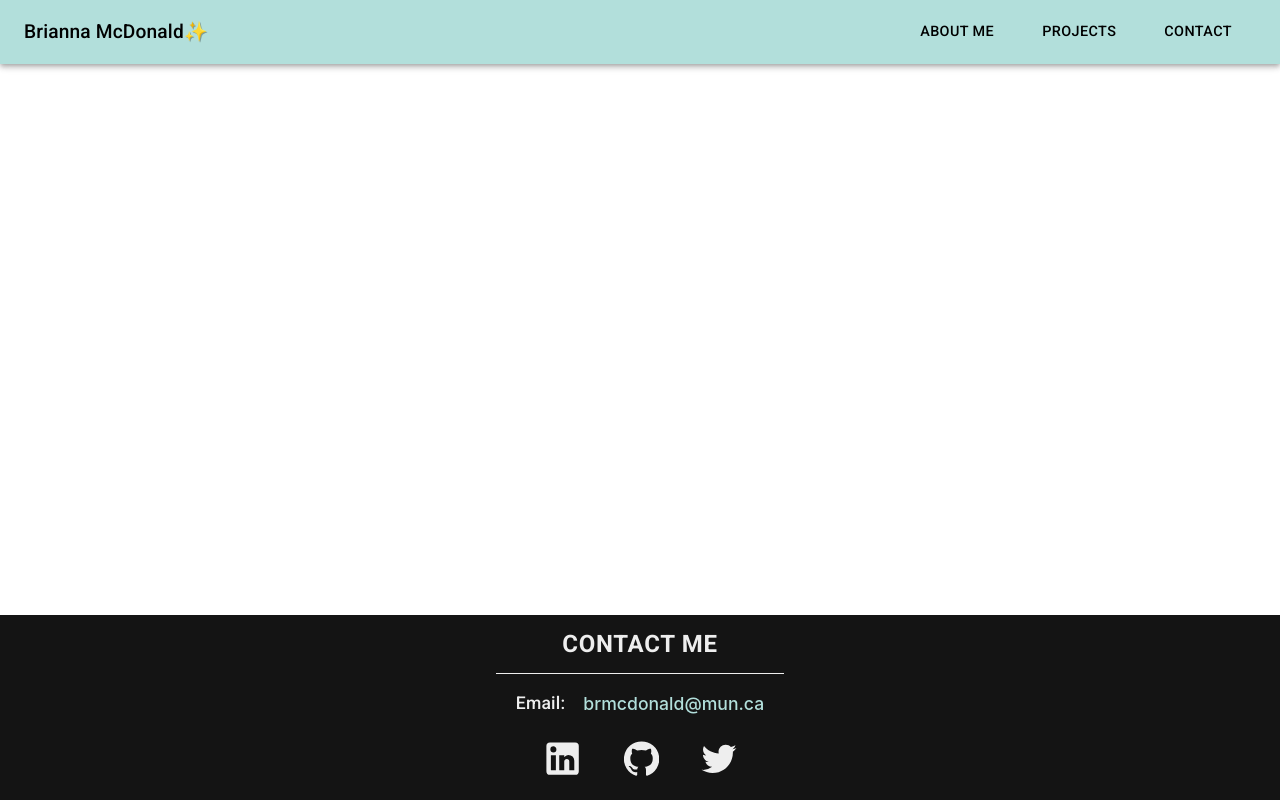
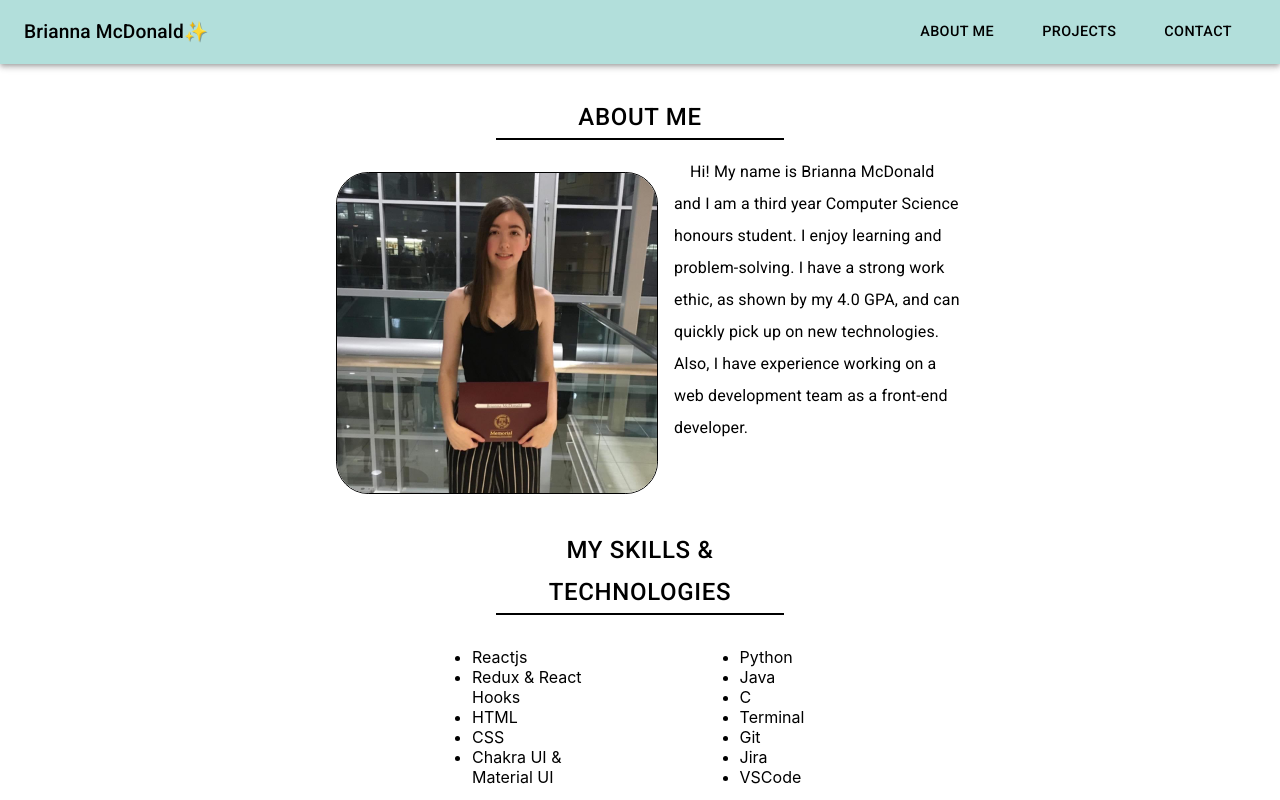
Before and after one commit to briannamcdonald/portfolio-website, a React (Create React App) app: page / in a window 1280 px wide. Shown: the top 800 px of the page. Built offline with nearby package versions, Linux system fonts and the light colour scheme; the HTML template or start-up script is replaced by a standard one.

Commit message:
created AboutPage component
also added minor style changes to ContactPage

```diff
--- a/src/App.js
+++ b/src/App.js
@@ -4,12 +4,14 @@ import "./App.css";
 
 import NavBar from "./components/NavBar";
 import ContactPage from "./containers/ContactPage";
+import AboutPage from "./containers/AboutPage";
 import theme from "./themes/theme";
 
 function App() {
   return (
     <ThemeProvider theme={theme}>
       <NavBar />
+      <AboutPage />
       <ContactPage />
     </ThemeProvider>
   );
--- a/src/components/NavBar.js
+++ b/src/components/NavBar.js
@@ -55,9 +55,13 @@ const NavBar = () => {
 
   const appBarButtons = (
     <div style={{ display: "flex", marginLeft: "auto", alignItems: "center" }}>
-      <Button className={classes.button}>About Me</Button>
+      <Button className={classes.button} href="#About">
+        About Me
+      </Button>
       <Button className={classes.button}>Projects</Button>
-      <Button className={classes.button}>Contact</Button>
+      <Button className={classes.button} href="#Contact">
+        Contact
+      </Button>
     </div>
   );
 
--- a/src/containers/AboutPage.js
+++ b/src/containers/AboutPage.js
@@ -0,0 +1,113 @@
+import React from "react";
+import { Box, Typography, Divider, makeStyles } from "@material-ui/core";
+import theme from "../themes/theme";
+import picture from "./../images/picture.jpg";
+
+const AboutPage = () => {
+  const useStyles = makeStyles({
+    columnDiv: {
+      width: "50%",
+      display: "flex",
+      flexDirection: "column",
+      alignItems: "center",
+      justifyContent: "center",
+      margin: "0 auto",
+    },
+    rowDiv: {
+      width: "70%",
+      display: "flex",
+      flexDirection: "row",
+      alignItems: "center",
+      justifyContent: "center",
+    },
+    blockDiv: {
+      display: "block",
+      width: "100%",
+    },
+    title: {
+      ...theme.typography.button,
+      fontSize: "1.5rem",
+      marginTop: "2rem",
+    },
+    divider: {
+      backgroundColor: "black",
+      width: "18rem",
+      margin: "1rem",
+      marginTop: "0",
+      height: "0.12rem",
+    },
+    bodyText: {
+      fontSize: "1rem",
+      color: "black",
+      maxWidth: "100%",
+      maxHeight: "100%",
+      textAlign: "justify",
+      display: "inline",
+      margin: "1rem",
+      lineHeight: "2rem",
+    },
+  });
+  const classes = useStyles();
+
+  return (
+    <Box className={classes.columnDiv} id="About">
+      <Typography className={classes.title}>About Me</Typography>
+      <Divider classes={{ root: classes.divider }} />
+      <Box className={classes.blockDiv}>
+        <img
+          src={picture}
+          alt="A picture of me"
+          style={{
+            maxHeight: "100%",
+            maxWidth: "100%",
+            float: "left",
+            margin: "1rem",
+            marginBottom: "0.2rem",
+            width: "50%",
+            borderRadius: "10%",
+            border: "0.12rem solid black",
+          }}
+        />
+        <Typography className={classes.bodyText}>
+          Hi! My name is Brianna McDonald and I am a third year Computer Science
+          honours student. I enjoy learning and problem-solving. I have a strong
+          work ethic, as shown by my 4.0 GPA, and can quickly pick up on new
+          technologies. Also, I have experience working on a web development
+          team as a front-end developer.
+        </Typography>
+      </Box>
+      <Typography className={classes.title} align="center">
+        My Skills & <br /> Technologies
+      </Typography>
+      <Divider classes={{ root: classes.divider }} />
+      <Box className={classes.rowDiv}>
+        <Box className={classes.columnDiv}>
+          <ul style={{ fontSize: "1rem", margin: "1rem" }}>
+            <li>Reactjs</li>
+            <li>Redux & React Hooks</li>
+            <li>HTML</li>
+            <li>CSS</li>
+            <li>Chakra UI & Material UI</li>
+          </ul>
+        </Box>
+        <Box className={classes.columnDiv}>
+          <ul style={{ fontSize: "1rem", margin: "1rem" }}>
+            <li>Python</li>
+            <li>Java</li>
+            <li>C</li>
+            <li>Terminal</li>
+            <li>Git</li>
+            <li>Jira</li>
+            <li>VSCode</li>
+          </ul>
+        </Box>
+      </Box>
+      <Typography align="center">
+        <span style={{ fontWeight: "bold" }}>Currently learning: </span>
+        JavaScript
+      </Typography>
+    </Box>
+  );
+};
+
+export default AboutPage;
--- a/src/containers/ContactPage.js
+++ b/src/containers/ContactPage.js
@@ -11,12 +11,13 @@ const ContactPage = () => {
     columnDiv: {
       width: "100%",
       backgroundColor: "rgba(0, 0, 0, 0.92)",
-      position: "absolute",
+      position: "relative",
       bottom: "0",
       display: "flex",
       flexDirection: "column",
       justifyContent: "center",
       alignItems: "center",
+      marginTop: "1rem",
     },
     rowDiv: {
       width: "100%",
@@ -37,7 +38,7 @@ const ContactPage = () => {
       width: "18rem",
       margin: "1rem",
       marginTop: "0",
-      height: "0.1rem",
+      height: "0.12rem",
     },
     emailText: {
       color: "#eeeeee",
@@ -65,7 +66,7 @@ const ContactPage = () => {
   const classes = useStyles();
 
   const icons = (
-    <Box className={classes.rowDiv}>
+    <Box className={classes.rowDiv} id="Contact">
       <IconButton
         className={classes.icon}
         aria-label="LinkedIn Link"
```
Also changed, not shown: src/images/picture.jpg (added).
